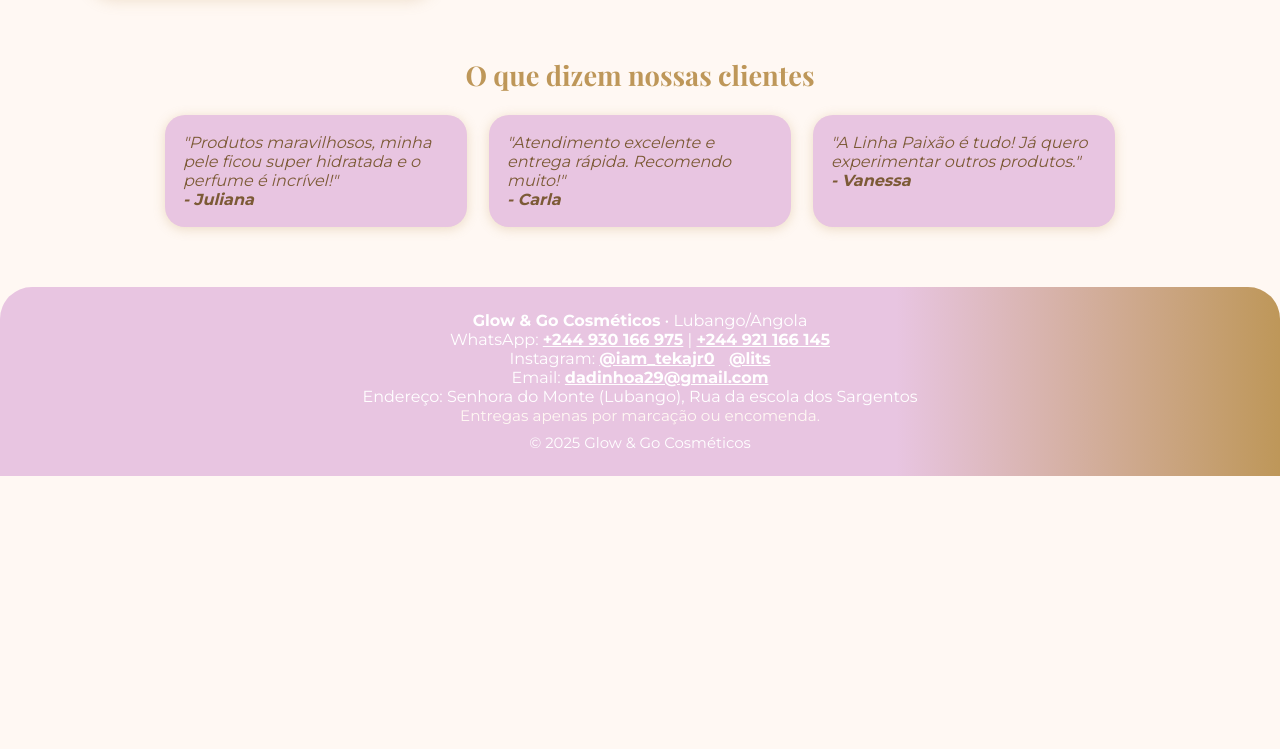
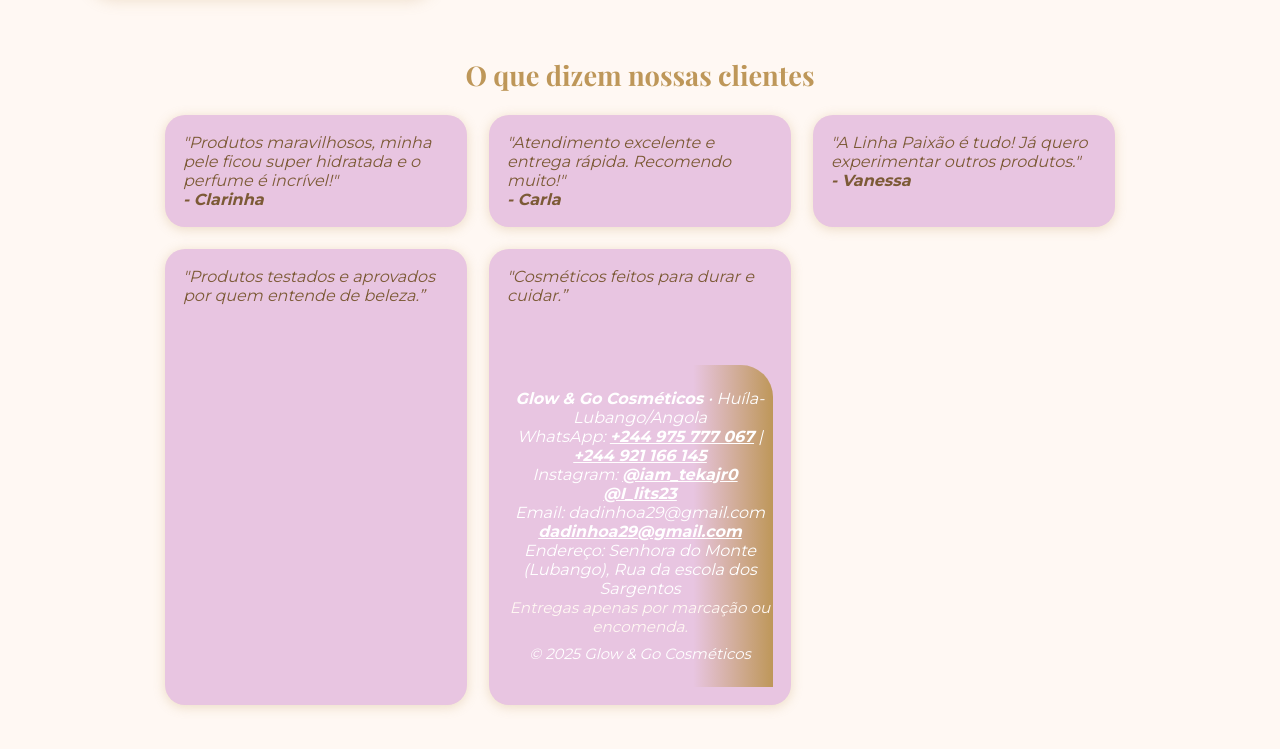
Before and after one commit to Teka-ggc/Glow_e_Go_Cosmeticos, a plain HTML site: page index_Version5 (1).html in a window 1280 px wide. Shown: the part 1225-1974 px from the top of the page. Before the commit the page ends 1701 px from the top, so only its background shows below. Drawn offline with nearby package versions, Linux system fonts and the light colour scheme.

Commit message:
Update index_Version5 (777).html

```diff
--- a/index_Version5 (1).html
+++ b/index_Version5 (1).html
@@ -190,27 +190,29 @@
     <h4>Seu carrinho</h4>
     <ul id="carrinho-list"></ul>
     <button id="carrinho-fechar" onclick="fecharCarrinho()">Fechar</button>
-    <a href="https://wa.me/244930166975?text=Quero+finalizar+minha+compra" class="btn" style="margin-top:12px;display:block;text-align:center;">Finalizar pelo WhatsApp</a>
+    <a href="https://wa.me/244 975 777 067?text=Quero+finalizar+minha+compra" class="btn" style="margin-top:12px;display:block;text-align:center;">Finalizar pelo WhatsApp</a>
   </div>
 
   <section class="depoimentos" id="depoimentos">
     <div class="depoimentos-title">O que dizem nossas clientes</div>
     <div class="depoimentos-list">
-      <div class="depoimento-card">"Produtos maravilhosos, minha pele ficou super hidratada e o perfume é incrível!"<br><b>- Juliana</b></div>
+      <div class="depoimento-card">"Produtos maravilhosos, minha pele ficou super hidratada e o perfume é incrível!"<br><b>- Clarinha</b></div>
       <div class="depoimento-card">"Atendimento excelente e entrega rápida. Recomendo muito!"<br><b>- Carla</b></div>
       <div class="depoimento-card">"A Linha Paixão é tudo! Já quero experimentar outros produtos."<br><b>- Vanessa</b></div>
-    </div>
+      <div class="depoimento-card">"Produtos testados e aprovados por quem entende de beleza.”<br><b- Esteves Manuel</b></div>
+      <div class="depoimento-card">"Cosméticos feitos para durar e cuidar.”<br><b- Brénica
+
   </section>
 
   <footer id="contato">
     <div>
-      <b>Glow & Go Cosméticos</b> • Lubango/Angola<br>
-      WhatsApp: <a href="https://wa.me/244930166975" target="_blank">+244 930 166 975</a> |
+      <b>Glow & Go Cosméticos</b> • Huíla-Lubango/Angola<br>
+      WhatsApp: <a href="https://wa.me/244975777067" target="_blank">+244 975 777 067</a> |
       <a href="https://wa.me/244921166145" target="_blank">+244 921 166 145</a><br>
-      Instagram: <a href="https://instagram.com/iam_tekajr0" target="_blank">@iam_tekajr0</a>
+      Instagram: <a href="https://www.instagram.com/iam_tekajr0?igsh=MWFydno0ZnRmNXFqYw==" target="_blank">@iam_tekajr0</a>
       <span style="margin-left:10px;"></span>
-      <a href="https://instagram.com/lits" target="_blank">@lits</a><br>
-      Email: <a href="mailto:dadinhoa29@gmail.com">dadinhoa29@gmail.com</a><br>
+      <a href="https://www.instagram.com/i_lits23?igsh=MWFiMHRweHMyc2JqOA== target="_blank">@I_lits23</a><br>
+      Email: dadinhoa29@gmail.com <a href="mailto:dadinhoa29@gmail.com">dadinhoa29@gmail.com</a><br>
       Endereço: Senhora do Monte (Lubango), Rua da escola dos Sargentos<br>
       <span style="color:#fff8f3; font-size:0.95em;">Entregas apenas por marcação ou encomenda.</span>
     </div>
```
